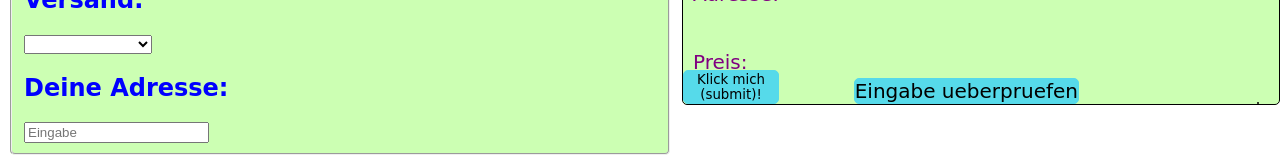
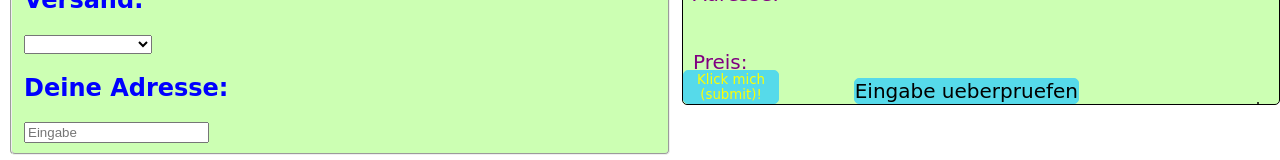
Before and after one commit to schmidtb93/EIA2, a website: page Aufgabe6/Aufgabe6/Aufgabe6.html in a window 1280 px wide. Shown: the part 1032-1192 px from the top of the page. Drawn offline with Linux system fonts and the light colour scheme; a web font is replaced by a local one.

Commit message:
11.16 Uhr // 2.12.2018

```diff
--- a/Aufgabe6/Aufgabe6/Aufgabe6.css
+++ b/Aufgabe6/Aufgabe6/Aufgabe6.css
@@ -56,5 +56,5 @@ fieldset {
 	right: 500px;
 	border-radius: 5px;
 	background-color: #56daea;
-	color: #yellow;
+	color: yellow;
 }
```
